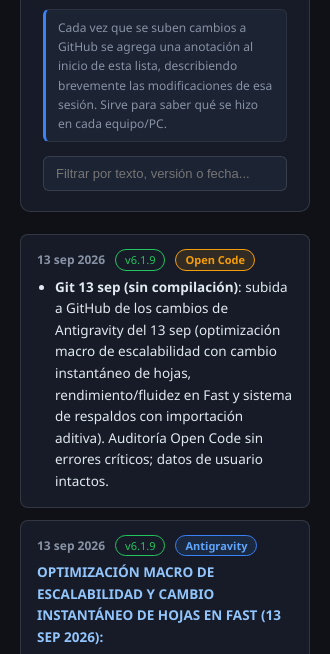
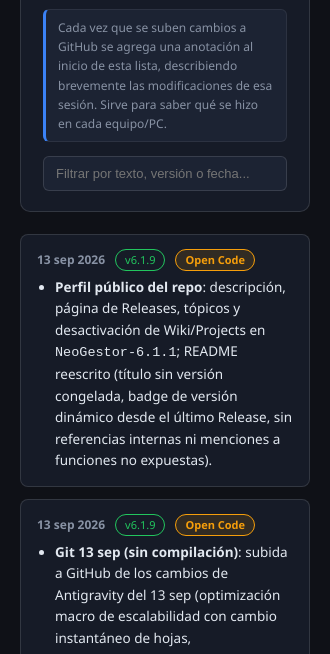
Before and after one commit to r0loplss/NeoGestor-6.1.1, an Electron app: page BITACORA.html in a window 330 px wide. Shown: the part 164-818 px from the top of the page. Drawn offline with Linux system fonts and the light colour scheme.

Commit message:
[Open Code] Perfil publico del repo: README profesional y metadatos GitHub

```diff
--- a/BITACORA.html
+++ b/BITACORA.html
@@ -131,6 +131,15 @@
     </div>
 
     <div id="lista">
+
+        <section class="entry">
+            <div class="enc"><span class="fecha">13 sep 2026</span><span class="ver">v6.1.9</span><span class="agente oc">Open Code</span></div>
+            <div class="desc">
+                <ul>
+                    <li><b>Perfil público del repo</b>: descripción, página de Releases, tópicos y desactivación de Wiki/Projects en <code>NeoGestor-6.1.1</code>; README reescrito (título sin versión congelada, badge de versión dinámico desde el último Release, sin referencias internas ni menciones a funciones no expuestas).</li>
+                </ul>
+            </div>
+        </section>
 
         <section class="entry">
             <div class="enc"><span class="fecha">13 sep 2026</span><span class="ver">v6.1.9</span><span class="agente oc">Open Code</span></div>
```
Also changed, not shown: README.md.
